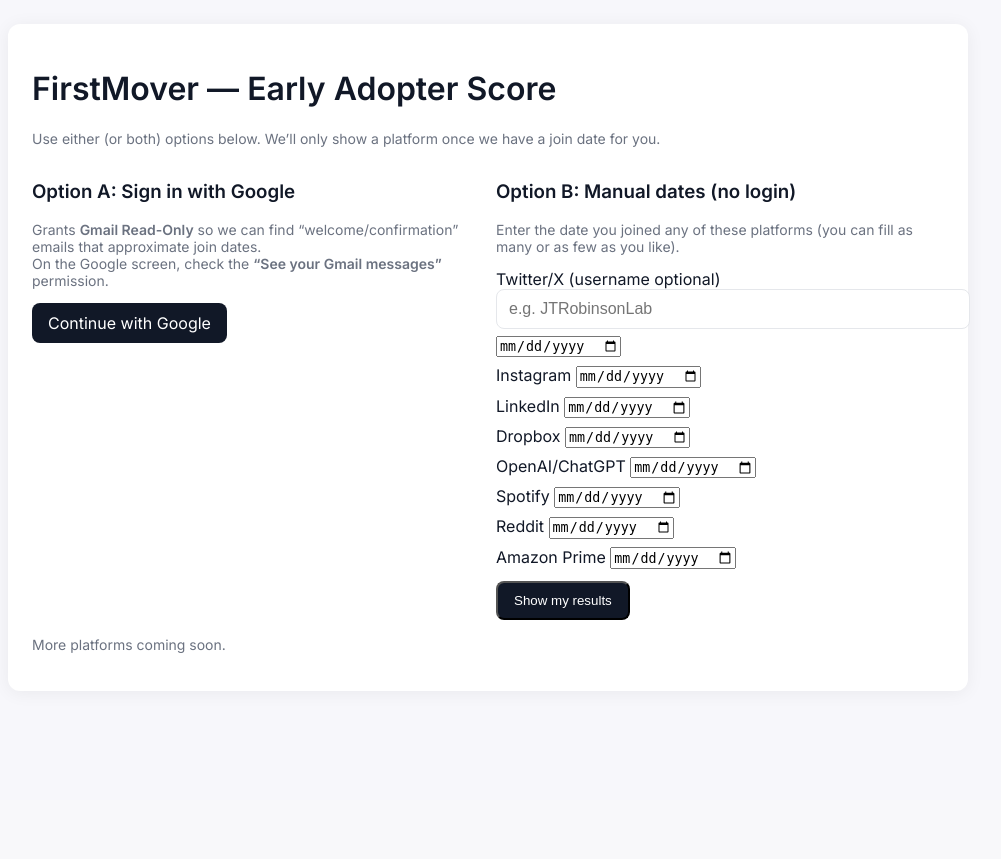
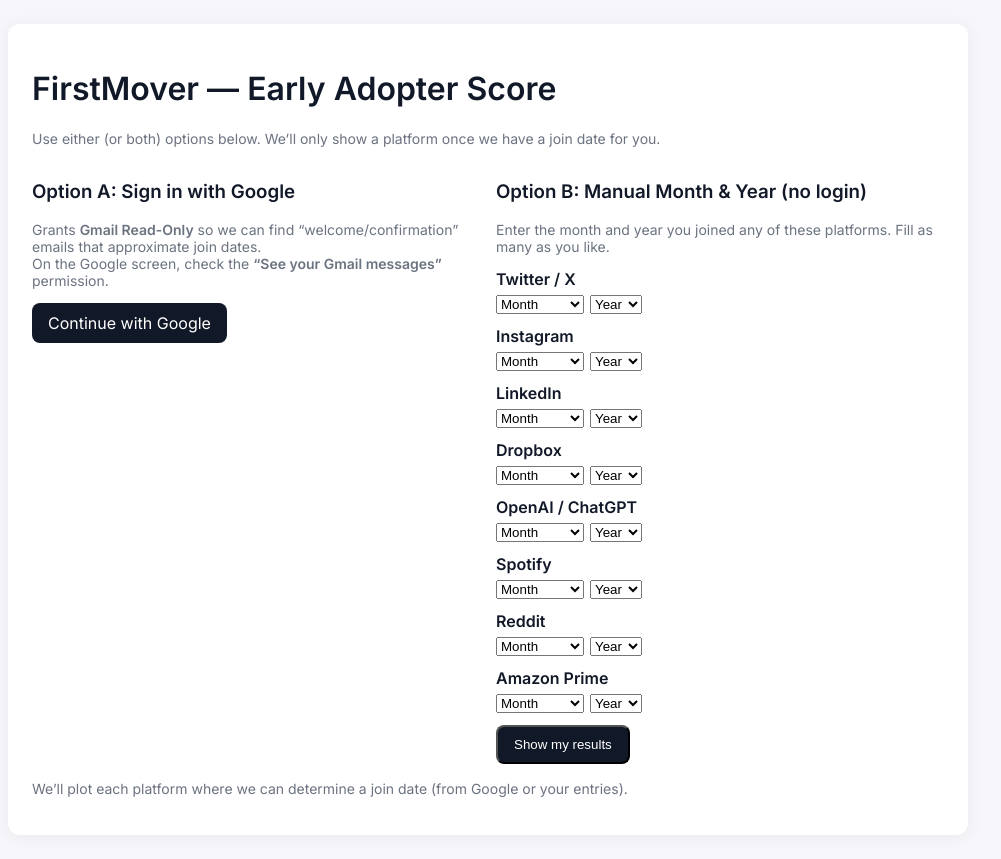
Before and after one commit to muffinchip/firstmover, a Flask app: page / in a window 1280 px wide. Shown: the whole page, without its empty margins (152-1153 px from the left). Before the commit the page ends 653 px from the top, so only its background shows below. Run offline with Flask 3, Linux system fonts and the light colour scheme.

Commit message:
streamlined login

```diff
--- a/app.py
+++ b/app.py
@@ -1,6 +1,6 @@
 import os
 import json
-from datetime import datetime, timedelta, timezone
+from datetime import datetime, timezone
 from flask import Flask, render_template, request, redirect, url_for, session, jsonify
 from authlib.integrations.flask_client import OAuth
 from werkzeug.middleware.proxy_fix import ProxyFix
@@ -33,8 +33,7 @@ DATA_PATH = os.path.join(os.path.dirname(__file__), "data", "adoption_curves.jso
 with open(DATA_PATH, "r") as f:
     CURVES = json.load(f)
 
-# ---------------- Metric tags per platform ----------------
-# What the Y-axis and badges should say for each platform.
+# ---------- Metric tags & pretty names ----------
 METRIC_TAGS = {
     "gmail": "Users",
     "twitter": "MAU",
@@ -46,7 +45,6 @@ METRIC_TAGS = {
     "reddit": "DAU",
     "amazonprime": "Paid subscribers",
 }
-
 PRETTY_NAMES = {
     "gmail": "Gmail",
     "twitter": "Twitter/X",
@@ -59,7 +57,7 @@ PRETTY_NAMES = {
     "amazonprime": "Amazon Prime",
 }
 
-# -------- Utilities --------
+# ---------- Utilities ----------
 def token_has_gmail_scope(token: dict) -> bool:
     if not token:
         return False
@@ -78,19 +76,21 @@ def ms_to_pretty_date(ms):
 def ms_to_iso_date(ms):
     return datetime.fromtimestamp(ms/1000, tz=timezone.utc).strftime("%Y-%m-%d")
 
-def date_input_to_ms(s: str):
+def month_year_to_ms(month_str: str, year_str: str):
     try:
-        dt = datetime.strptime(s, "%Y-%m-%d").replace(tzinfo=timezone.utc)
+        m = int(month_str)
+        y = int(year_str)
+        dt = datetime(y, m, 1, tzinfo=timezone.utc)
         return int(dt.timestamp() * 1000)
     except Exception:
         return None
 
-# -------- Gmail helpers --------
+# ---------- Gmail helpers ----------
 def gmail_service(credentials: Credentials):
     return build("gmail", "v1", credentials=credentials, cache_discovery=False)
 
 def gmail_oldest_for_query(credentials: Credentials, query: str):
-    """Find the oldest message matching the Gmail search query."""
+    """Find the oldest message matching the Gmail search query by walking to the last page."""
     svc = gmail_service(credentials)
     page_token = None
     last_id = None
@@ -107,20 +107,19 @@ def gmail_oldest_for_query(credentials: Credentials, query: str):
     msg = svc.users().messages().get(userId="me", id=last_id, format="metadata").execute()
     return int(msg.get("internalDate"))
 
-# Gmail welcome queries
+# Gmail welcome queries (NO Facebook due to .edu early signups)
 WELCOME_QUERIES = {
-    # note: Facebook intentionally omitted due to .edu early signups
-    "instagram": 'from:(mail.instagram.com OR security@mail.instagram.com) (subject:(Welcome) OR subject:(Confirm))',
-    "linkedin":  'from:(linkedin.com) (subject:(Welcome) OR subject:(Confirm))',
-    "dropbox":   'from:(no-reply@dropbox.com) (subject:(Welcome) OR subject:(Confirm))',
-    "openai":    'from:(noreply@openai.com OR team@openai.com) (subject:(Welcome) OR subject:(Confirm))',
-    "spotify":   'from:(no-reply@spotify.com) (subject:(Welcome) OR subject:(Confirm) OR subject:(Welcome to Spotify))',
-    "twitter":   'from:(twitter.com OR verify@twitter.com OR info@twitter.com OR hello@twitter.com) (subject:(Welcome) OR subject:(Confirm))',
-    "reddit":    'from:(noreply@reddit.com) (subject:(welcome) OR subject:(confirm))',
+    "instagram":   'from:(mail.instagram.com OR security@mail.instagram.com) (subject:(Welcome) OR subject:(Confirm))',
+    "linkedin":    'from:(linkedin.com) (subject:(Welcome) OR subject:(Confirm))',
+    "dropbox":     'from:(no-reply@dropbox.com) (subject:(Welcome) OR subject:(Confirm))',
+    "openai":      'from:(noreply@openai.com OR team@openai.com) (subject:(Welcome) OR subject:(Confirm))',
+    "spotify":     'from:(no-reply@spotify.com) (subject:(Welcome) OR subject:(Confirm) OR subject:(Welcome to Spotify))',
+    "twitter":     'from:(twitter.com OR verify@twitter.com OR info@twitter.com OR hello@twitter.com) (subject:(Welcome) OR subject:(Confirm))',
+    "reddit":      'from:(noreply@reddit.com) (subject:(welcome) OR subject:(confirm))',
     "amazonprime": 'from:(no-reply@amazon.com OR prime@amazon.com) (subject:(Welcome to Amazon Prime) OR subject:(Your Amazon Prime) OR subject:(Confirm))'
 }
 
-# -------- Adoption math --------
+# ---------- Adoption math ----------
 def parse_timeline(platform):
     meta = CURVES.get(platform, {})
     tl = meta.get("timeline") or []
@@ -152,6 +151,7 @@ def timeline_series_time(platform):
     if not tl:
         return {"points_m": []}
     points = [{"x": d.strftime("%Y-%m-%d"), "y": round(u/1_000_000, 3)} for d, u in tl]
+    # Extend to 'today' using the last known value (purely visual)
     today = datetime.now(timezone.utc).date()
     last_date = tl[-1][0].date()
     if last_date < today:
@@ -169,10 +169,14 @@ def joined_before_percent(joined_users, today_users):
         return None
     return round(100 * (1 - (joined_users / today_users)), 1)
 
-# -------- Routes --------
+# ---------- Routes ----------
 @app.route("/")
 def index():
-    return render_template("index.html")
+    # Month names and year range for selects
+    months = ["January","February","March","April","May","June","July","August","September","October","November","December"]
+    current_year = datetime.now(timezone.utc).year
+    years = list(range(current_year, 1999, -1))  # current -> 2000
+    return render_template("index.html", months=months, years=years)
 
 @app.route("/login/google")
 def login_google():
@@ -213,35 +217,34 @@ def get_google_credentials():
 
 @app.route("/results", methods=["GET", "POST"])
 def results():
-    # Collect manual entries
-    manual_dates = {}  # key -> ms
-    platform_keys = ["twitter", "instagram", "linkedin", "dropbox", "openai", "spotify", "reddit", "amazonprime"]
+    # Collect manual Month/Year entries
+    platform_keys = ["twitter","instagram","linkedin","dropbox","openai","spotify","reddit","amazonprime"]
+    manual_dates = {}  # key -> epoch ms
 
-    twitter_username = None
     if request.method == "POST":
-        twitter_username = (request.form.get("twitter_username") or "").strip() or None
         for key in platform_keys:
-            field = f"{key}_join_date"
-            if field in request.form and request.form[field]:
-                ms = date_input_to_ms(request.form[field])
+            m = request.form.get(f"{key}_join_month")
+            y = request.form.get(f"{key}_join_year")
+            if m and y:
+                ms = month_year_to_ms(m, y)
                 if ms:
                     manual_dates[key] = ms
     else:
-        twitter_username = (request.args.get("twitter_username") or "").strip() or None
         for key in platform_keys:
-            s = request.args.get(f"{key}_join_date")
-            if s:
-                ms = date_input_to_ms(s)
+            m = request.args.get(f"{key}_join_month")
+            y = request.args.get(f"{key}_join_year")
+            if m and y:
+                ms = month_year_to_ms(m, y)
                 if ms:
                     manual_dates[key] = ms
 
     platforms = []
     percentiles = []
 
-    # Gmail-based detection (auto) — prefer manual date if provided
+    # Gmail auto-detection via welcome emails — prefer manual if provided
     creds = get_google_credentials()
     if creds:
-        for key in ["instagram", "linkedin", "dropbox", "openai", "spotify", "twitter", "reddit", "amazonprime"]:
+        for key in ["instagram","linkedin","dropbox","openai","spotify","twitter","reddit","amazonprime"]:
             q = WELCOME_QUERIES.get(key)
             if not q:
                 continue
@@ -252,20 +255,19 @@ def results():
             if ts and key not in manual_dates:
                 manual_dates[key] = ts
 
-    # Optionally include Gmail itself as a "platform"
-    if creds:
+        # Optionally include Gmail itself as a "platform" (oldest message in mailbox)
         try:
-            ts = gmail_oldest_for_query(creds, "")  # oldest in mailbox
-            if ts:
-                add_platform_card(platforms, percentiles, "gmail", ts)
+            ts_mailbox = gmail_oldest_for_query(creds, "")
+            if ts_mailbox:
+                add_platform_card(platforms, percentiles, "gmail", ts_mailbox)
         except Exception:
             pass
 
-    # Add all other platforms we have dates for
+    # Add all platforms we have a date for
     for key, ts in manual_dates.items():
         if key not in CURVES:
             continue
-        add_platform_card(platforms, percentiles, key, ts, twitter_username=twitter_username)
+        add_platform_card(platforms, percentiles, key, ts)
 
     # Composite (small = earlier).
     score = round(100 * (sum(percentiles) / len(percentiles)), 1) if percentiles else None
@@ -273,9 +275,9 @@ def results():
     # Only render platforms we actually have dates for
     platforms = [p for p in platforms if p.get("join_iso")]
 
-    return render_template("results.html", platforms=platforms, score=score, twitter_username=twitter_username)
+    return render_template("results.html", platforms=platforms, score=score)
 
-def add_platform_card(platforms, percentiles, key, ts, twitter_username=None):
+def add_platform_card(platforms, percentiles, key, ts):
     joined_u = users_at(key, ts)
     today_u = users_today(key)
     if not (joined_u and today_u):
@@ -297,8 +299,6 @@ def add_platform_card(platforms, percentiles, key, ts, twitter_username=None):
         "metric_tag": metric_tag,
         "y_label": f"{metric_tag} (Millions)"
     }
-    if key == "twitter" and twitter_username:
-        card["username"] = twitter_username
     platforms.append(card)
 
 @app.route("/healthz")
--- a/templates/index.html
+++ b/templates/index.html
@@ -17,44 +17,43 @@
       </div>
 
       <div class="col">
-        <h3>Option B: Manual dates (no login)</h3>
-        <p class="note">Enter the date you joined any of these platforms (you can fill as many or as few as you like).</p>
+        <h3>Option B: Manual Month & Year (no login)</h3>
+        <p class="note">Enter the month and year you joined any of these platforms. Fill as many as you like.</p>
+
         <form method="POST" action="{{ url_for('results') }}">
-          <div class="row" style="gap:8px;">
-            <div class="col">
-              <label>Twitter/X (username optional)</label>
-              <input type="text" name="twitter_username" placeholder="e.g. JTRobinsonLab" style="margin-bottom:6px;">
-              <input type="date" name="twitter_join_date">
+          <div class="row" style="gap:12px; align-items:flex-end;">
+            {% set platforms = [
+              ('twitter','Twitter / X'),
+              ('instagram','Instagram'),
+              ('linkedin','LinkedIn'),
+              ('dropbox','Dropbox'),
+              ('openai','OpenAI / ChatGPT'),
+              ('spotify','Spotify'),
+              ('reddit','Reddit'),
+              ('amazonprime','Amazon Prime')
+            ] %}
+
+            {% for key, label in platforms %}
+            <div class="col" style="min-width:220px;">
+              <label><strong>{{ label }}</strong></label>
+              <div style="display:flex; gap:6px; margin-top:6px;">
+                <select name="{{ key }}_join_month" aria-label="{{ label }} join month">
+                  <option value="">Month</option>
+                  {% for month in months %}
+                    <option value="{{ loop.index }}">{{ month }}</option>
+                  {% endfor %}
+                </select>
+                <select name="{{ key }}_join_year" aria-label="{{ label }} join year">
+                  <option value="">Year</option>
+                  {% for year in years %}
+                    <option value="{{ year }}">{{ year }}</option>
+                  {% endfor %}
+                </select>
+              </div>
             </div>
-            <div class="col">
-              <label>Instagram</label>
-              <input type="date" name="instagram_join_date">
-            </div>
-            <div class="col">
-              <label>LinkedIn</label>
-              <input type="date" name="linkedin_join_date">
-            </div>
-            <div class="col">
-              <label>Dropbox</label>
-              <input type="date" name="dropbox_join_date">
-            </div>
-            <div class="col">
-              <label>OpenAI/ChatGPT</label>
-              <input type="date" name="openai_join_date">
-            </div>
-            <div class="col">
-              <label>Spotify</label>
-              <input type="date" name="spotify_join_date">
-            </div>
-            <div class="col">
-              <label>Reddit</label>
-              <input type="date" name="reddit_join_date">
-            </div>
-            <div class="col">
-              <label>Amazon Prime</label>
-              <input type="date" name="amazonprime_join_date">
-            </div>
+            {% endfor %}
           </div>
+
           <div style="margin-top:12px;">
             <button class="btn" type="submit">Show my results</button>
           </div>
@@ -62,6 +61,6 @@
       </div>
     </div>
 
-    <p class="note" style="margin-top:16px;">More platforms coming soon.</p>
+    <p class="note" style="margin-top:16px;">We’ll plot each platform where we can determine a join date (from Google or your entries).</p>
   </div>
 {% endblock %}
```
